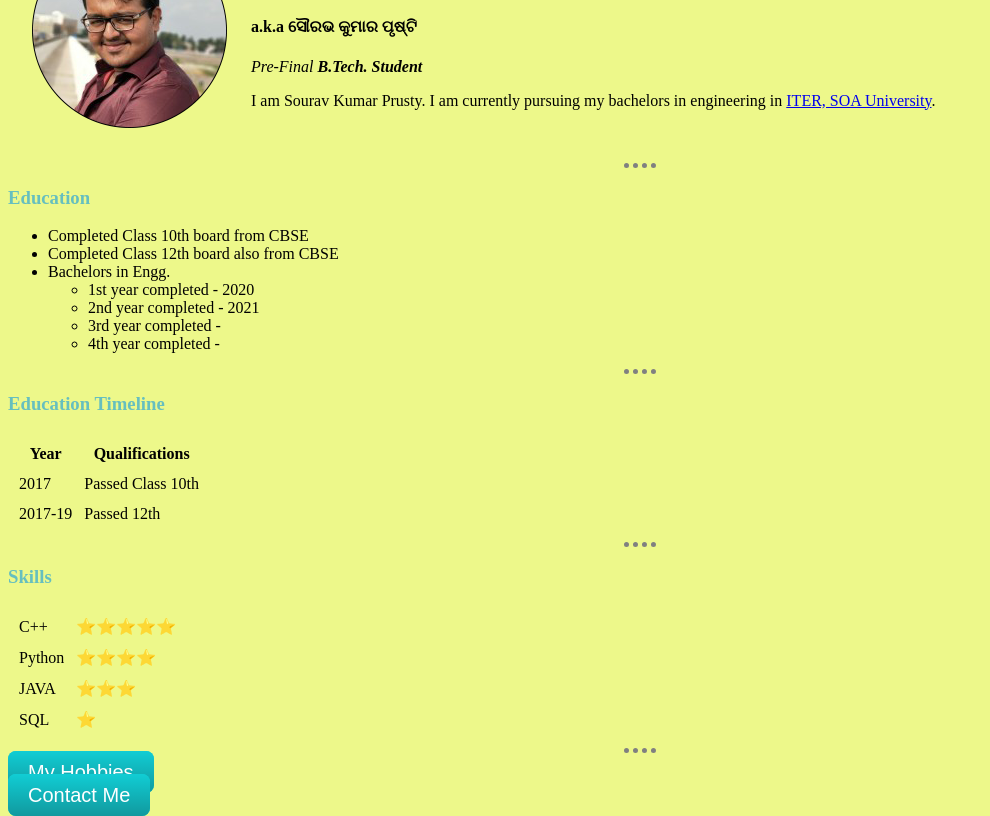
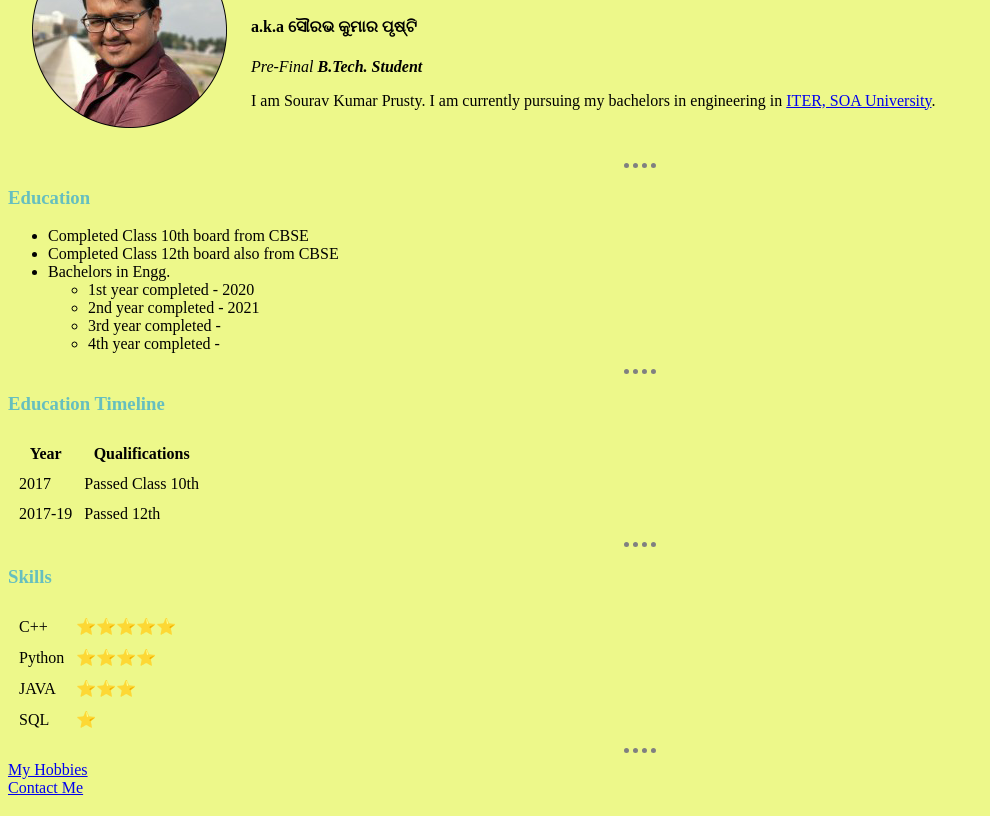
Before and after one commit to SouravKumarPrusty/CV, a plain HTML site: page index.html in a window 1280 px wide. Shown: the part 99-915 px from the top of the page, without its empty margins (0-990 px from the left). Drawn offline with Linux system fonts and the light colour scheme.

Commit message:
Update style.css

```diff
--- a/CSS/style.css
+++ b/CSS/style.css
@@ -12,30 +12,3 @@ hr {
 h1,h3{
     color: #66bfbf;
 }
-
-.btn {
-  background: #11cdd4;
-  background-image: -webkit-linear-gradient(top, #11cdd4, #11999e);
-  background-image: -moz-linear-gradient(top, #11cdd4, #11999e);
-  background-image: -ms-linear-gradient(top, #11cdd4, #11999e);
-  background-image: -o-linear-gradient(top, #11cdd4, #11999e);
-  background-image: linear-gradient(to bottom, #11cdd4, #11999e);
-  -webkit-border-radius: 8;
-  -moz-border-radius: 8;
-  border-radius: 8px;
-  font-family: "Montserrat", sans-serif;
-  color: #ffffff;
-  font-size: 20px;
-  padding: 10px 20px 10px 20px;
-  text-decoration: none;
-}
-
-.btn:hover {
-  background: #30e3cb;
-  background-image: -webkit-linear-gradient(top, #30e3cb, #2bc4ad);
-  background-image: -moz-linear-gradient(top, #30e3cb, #2bc4ad);
-  background-image: -ms-linear-gradient(top, #30e3cb, #2bc4ad);
-  background-image: -o-linear-gradient(top, #30e3cb, #2bc4ad);
-  background-image: linear-gradient(to bottom, #30e3cb, #2bc4ad);
-  text-decoration: none;
-}
```
